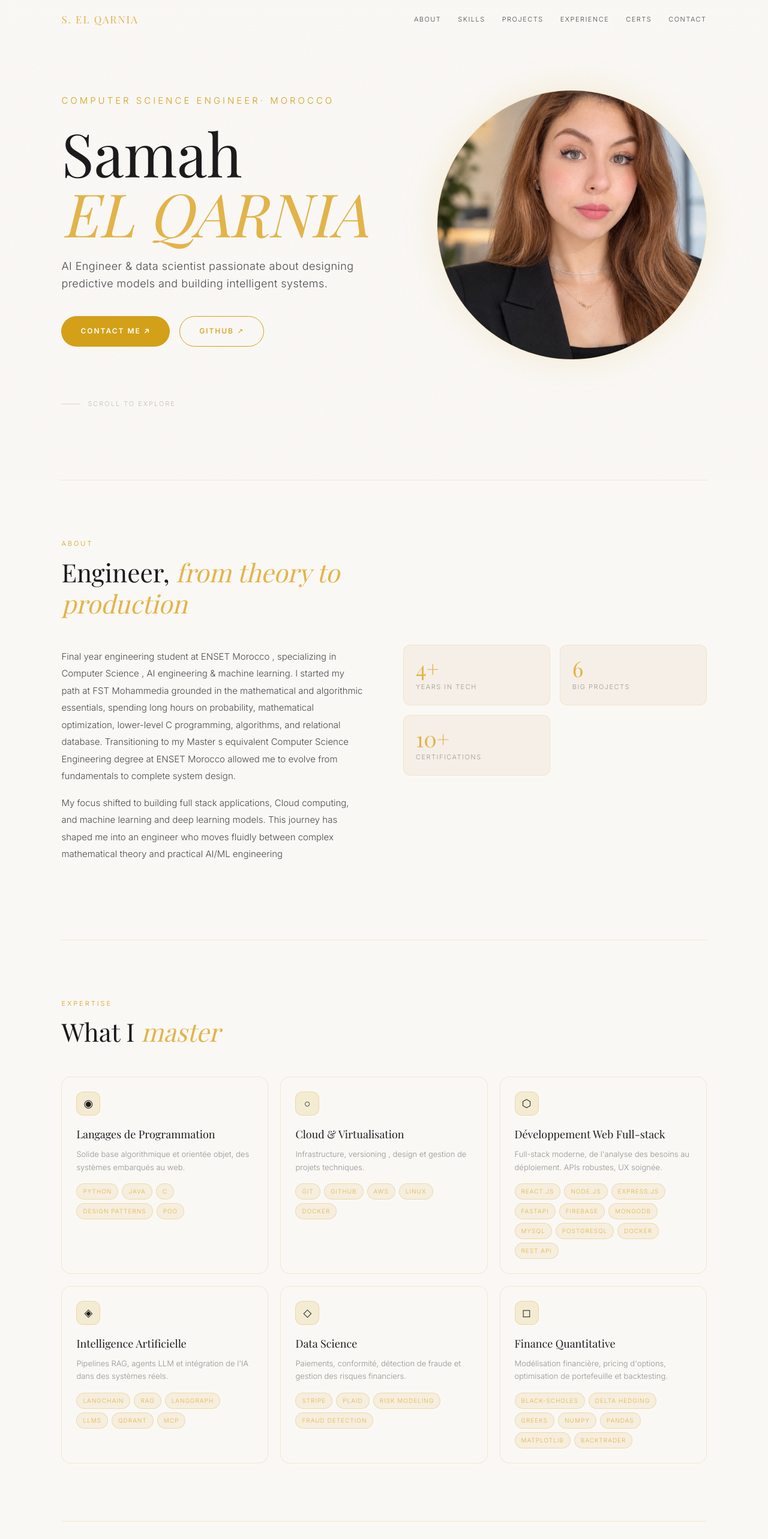
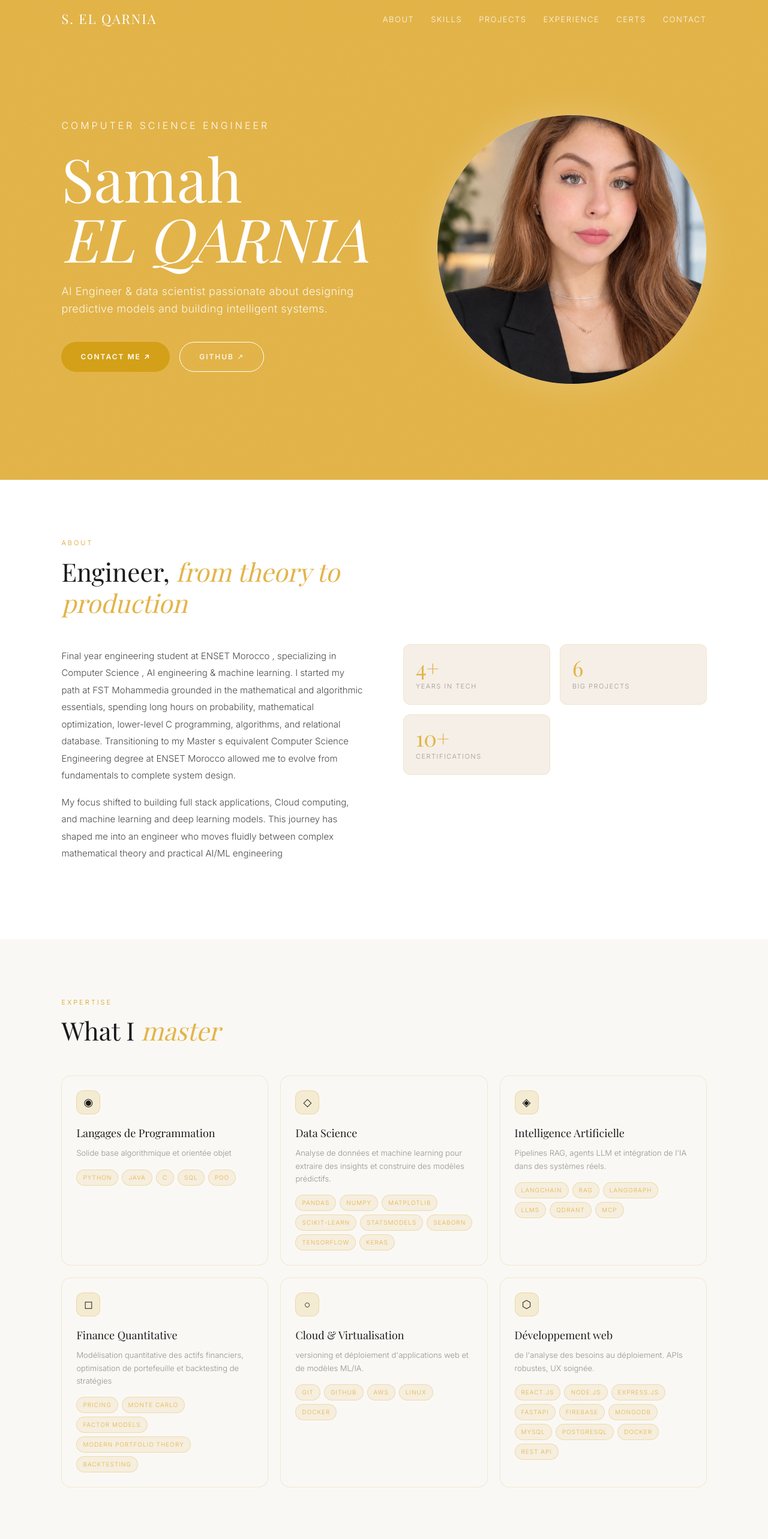
Before and after one commit to Samah-elqarnia/portfolio, a Next.js app: page / in a window 1280 px wide. Shown: the top 2566 px of the page at 60% size. Built offline with nearby package versions, Linux system fonts and the light colour scheme; a web font is replaced by a local one.

Commit message:
colors in every section

```diff
--- a/src/app/page.tsx
+++ b/src/app/page.tsx
@@ -10,33 +10,56 @@ import Footer from '@/components/ui/Footer'
 
 export default function Home() {
   return (
-    <main className="bg-cream min-h-screen text-black">
+    <main className="min-h-screen">
       <Navbar />
+
+      {/* Hero - Mustard Yellow */}
+      <div className="bg-mustard-light">
         <HeroSection />
+      </div>
+
+      {/* About - White */}
+      <div className="bg-white">
         <div className="max-w-[1400px] mx-auto px-[8%]">
-        <SectionDivider />
           <AboutSection />
-        <SectionDivider />
+        </div>
+      </div>
+
+      {/* Skills - Cream */}
+      <div className="bg-cream">
+        <div className="max-w-[1400px] mx-auto px-[8%]">
           <SkillsSection />
-        <SectionDivider />
+        </div>
+      </div>
+
+      {/* Projects - Beige */}
+      <div className="bg-beige">
+        <div className="max-w-[1400px] mx-auto px-[8%]">
           <ProjectsSection />
-        <SectionDivider />
+        </div>
+      </div>
+
+      {/* Experience - White */}
+      <div className="bg-white">
+        <div className="max-w-[1400px] mx-auto px-[8%]">
           <ExperienceSection />
-        <SectionDivider />
+        </div>
+      </div>
+
+      {/* Certifications - Cream */}
+      <div className="bg-cream">
+        <div className="max-w-[1400px] mx-auto px-[8%]">
           <CertificationsSection />
-        <SectionDivider />
+        </div>
+      </div>
+
+      {/* Contact - Beige */}
+      <div className="bg-beige">
+        <div className="max-w-[1400px] mx-auto px-[8%]">
           <ContactSection />
         </div>
-      <Footer />
+      </div>
+
     </main>
   )
 }
-
-function SectionDivider() {
-  return (
-    <hr
-      className="border-none"
-      style={{ borderTop: '0.5px solid rgba(212,160,23,0.18)' }}
-    />
-  )
-}
--- a/src/components/sections/ContactSection.tsx
+++ b/src/components/sections/ContactSection.tsx
@@ -166,8 +166,8 @@ function ContactForm() {
                    uppercase font-semibold transition-all duration-200
                    disabled:opacity-60"
         style={{
-          background: status === 'done' ? '#6B8E23' : '#D4A017',
-          color: status === 'done' ? '#FFFFFF' : '#FFFFFF',
+          background: status === 'done' ? '#6B8E23' : '#FFFFFF',
+          color: status === 'done' ? '#FFFFFF' : '#D4A017',
         }}
       >
         {status === 'idle' && translations.contact.submit}
--- a/src/components/sections/HeroSection.tsx
+++ b/src/components/sections/HeroSection.tsx
@@ -36,7 +36,7 @@ export default function HeroSection() {
         <div className="flex-1 w-full">
           {/* Eyebrow */}
           <p
-            className="text-[15px] tracking-[4px] uppercase text-mustard mb-6
+            className="text-[16px] tracking-[4px] uppercase text-white mb-6
                        animate-fade-up text-center lg:text-left"
           >
             {translations.hero.eyebrow}
@@ -47,14 +47,14 @@ export default function HeroSection() {
             className="font-serif leading-none animate-fade-up delay-100 text-center lg:text-left"
             style={{ fontSize: 'clamp(48px, 9vw, 100px)', opacity: 0 }}
           >
-            <span className="text-black">Samah</span>
+            <span className="text-white">Samah</span>
             <br />
-            <span className="text-mustard-light italic">EL QARNIA</span>
+            <span className="text-white italic">EL QARNIA</span>
           </h1>
 
           {/* Tagline */}
           <p
-            className="text-black-light text-[clamp(14px,1.8vw,18px)] font-light
+            className="text-white/90 text-[clamp(14px,1.8vw,18px)] font-light
                        mt-6 lg:mb-10 mb-4 max-w-xl leading-relaxed tracking-wide
                        animate-fade-up delay-200 mx-auto lg:mx-0 text-center lg:text-left"
             style={{ opacity: 0 }}
@@ -81,7 +81,7 @@ export default function HeroSection() {
           className="flex-1 flex justify-center lg:justify-end w-full animate-fade-up delay-300"
           style={{ opacity: 0 }}
         >
-          <div className="relative w-56 h-56 sm:w-72 sm:h-72 lg:w-[450px] lg:h-[450px] rounded-full overflow-hidden border-[0.5px] border-mustard/30 shadow-[0_0_60px_rgba(212,160,23,0.15)]">
+          <div className="relative w-56 h-56 sm:w-72 sm:h-72 lg:w-[450px] lg:h-[450px] rounded-full overflow-hidden border-[0.5px] border-white/30 shadow-[0_0_60px_rgba(255,255,255,0.2)]">
             <Image
               src={samahPhoto}
               alt={personalInfo.name}
@@ -95,13 +95,6 @@ export default function HeroSection() {
 
       </div>
 
-      {/* Scroll hint */}
-      <div className="mt-16 flex items-center gap-3 animate-fade-up delay-600 justify-center lg:justify-start" style={{ opacity: 0 }}>
-        <div className="w-8 h-px" style={{ background: 'rgba(26,26,26,0.15)' }} />
-        <span className="text-[11px] tracking-[2px] uppercase text-black/25">
-          {translations.hero.scrollHint}
-        </span>
-      </div>
     </section>
   )
 }
--- a/src/components/ui/Elements.tsx
+++ b/src/components/ui/Elements.tsx
@@ -103,9 +103,9 @@ export function ButtonOutline({
       target={target}
       rel={target === '_blank' ? 'noopener noreferrer' : undefined}
       className="inline-flex items-center gap-2 text-[12px] tracking-[2px] uppercase
-                 font-medium px-8 py-3.5 rounded-full text-mustard
-                 hover:bg-[rgba(212,160,23,0.08)] transition-all duration-200"
-      style={{ border: '0.5px solid #D4A017' }}
+                 font-medium px-8 py-3.5 rounded-full text-white
+                 hover:bg-[rgba(255,255,255,0.1)] transition-all duration-200"
+      style={{ border: '0.5px solid #FFFFFF' }}
     >
       {children}
     </a>
--- a/src/components/ui/Footer.tsx
+++ b/src/components/ui/Footer.tsx
@@ -7,7 +7,7 @@ export default function Footer() {
   return (
     <footer
       className="text-center py-8 px-[8%] mt-0"
-      style={{ borderTop: '0.5px solid rgba(212,160,23,0.12)' }}
+      style={{ borderTop: '0.5px solid rgba(0, 0, 0, 0.12)' }}
     >
       <p className="text-[11px] tracking-[2px] uppercase text-black/20">
         {translations.footer.copyright.replace('{year}', String(new Date().getFullYear()))}
--- a/src/components/ui/Navbar.tsx
+++ b/src/components/ui/Navbar.tsx
@@ -17,14 +17,14 @@ export default function Navbar() {
     <nav
       className="fixed top-0 left-0 right-0 z-50 transition-all duration-300"
       style={{
-        background: scrolled ? 'rgba(250,248,245,0.9)' : 'rgba(250,248,245,0.75)',
+        background: scrolled ? 'rgba(227,180,72,0.95)' : 'rgba(227,180,72,0.9)',
         backdropFilter: 'blur(12px)',
-        borderBottom: scrolled ? '0.5px solid rgba(212,160,23,0.16)' : 'none',
+        borderBottom: scrolled ? '0.5px solid rgba(255,255,255,0.2)' : 'none',
       }}
     >
       <div className="max-w-[1400px] mx-auto px-[8%] h-16 flex items-center justify-between">
         {/* Logo */}
-        <span className="font-serif text-[17px] tracking-[2px] text-mustard-light">
+        <span className="font-serif text-[22px] tracking-[2px] text-white">
           S. EL QARNIA
         </span>
 
@@ -34,8 +34,8 @@ export default function Navbar() {
             <a
               key={link.href}
               href={link.href}
-              className="text-[11px] tracking-[1.5px] uppercase text-black-light
-                         hover:text-mustard transition-colors duration-200"
+              className="text-[13px] tracking-[1.5px] uppercase text-white/90
+                         hover:text-white transition-colors duration-200"
             >
               {link.label}
             </a>
@@ -50,15 +50,15 @@ export default function Navbar() {
             aria-label="Menu"
           >
             <span
-              className="block w-5 h-px bg-black-light transition-all duration-200"
+              className="block w-5 h-px bg-white transition-all duration-200"
               style={{ transform: menuOpen ? 'rotate(45deg) translateY(4px)' : 'none' }}
             />
             <span
-              className="block w-5 h-px bg-black-light transition-all duration-200"
+              className="block w-5 h-px bg-white transition-all duration-200"
               style={{ opacity: menuOpen ? 0 : 1 }}
             />
             <span
-              className="block w-5 h-px bg-black-light transition-all duration-200"
+              className="block w-5 h-px bg-white transition-all duration-200"
               style={{ transform: menuOpen ? 'rotate(-45deg) translateY(-4px)' : 'none' }}
             />
           </button>
@@ -70,8 +70,8 @@ export default function Navbar() {
         <div
           className="md:hidden border-t flex flex-col px-[8%] py-6 gap-5"
           style={{
-            background: 'rgba(250,248,245,0.98)',
-            borderColor: 'rgba(212,160,23,0.15)',
+            background: 'rgba(227,180,72,0.98)',
+            borderColor: 'rgba(255,255,255,0.2)',
           }}
         >
           {translations.navLinks.map((link) => (
@@ -79,8 +79,8 @@ export default function Navbar() {
               key={link.href}
               href={link.href}
               onClick={() => setMenuOpen(false)}
-              className="text-[12px] tracking-[2px] uppercase text-black-light
-                         hover:text-mustard transition-colors"
+              className="text-[12px] tracking-[2px] uppercase text-white/90
+                         hover:text-white transition-colors"
             >
               {link.label}
             </a>
--- a/src/data/portfolio.ts
+++ b/src/data/portfolio.ts
@@ -57,20 +57,14 @@ export const skills = [
   {
     icon: '◉',
     title: 'Langages de Programmation',
-    desc: 'Solide base algorithmique et orientée objet, des systèmes embarqués au web.',
-    tags: ['Python', 'Java', 'C', 'Design Patterns', 'POO'],
+    desc: 'Solide base algorithmique et orientée objet ',
+    tags: ['Python', 'Java', 'C', 'SQL','POO'],
   },
   {
-    icon: '○',
-    title: 'Cloud & Virtualisation',
-    desc: 'Infrastructure, versioning , design et gestion de projets techniques.',
-    tags: ['Git', 'GitHub', 'AWS', 'Linux', 'Docker'],
-  },
-  {
-    icon: '⬡',
-    title: 'Développement Web Full-stack',
-    desc: 'Full-stack moderne, de l\'analyse des besoins au déploiement. APIs robustes, UX soignée.',
-    tags: ['React.js', 'Node.js', 'Express.js', 'FastAPI', 'Firebase', 'MongoDB', 'MySQL', 'PostgreSQL', 'Docker', 'REST API'],
+    icon: '◇',
+    title: 'Data Science',
+    desc: 'Analyse de données et machine learning pour extraire des insights et construire des modèles prédictifs.',
+    tags: ['Pandas', 'NumPy', 'Matplotlib', 'Scikit-learn', 'Statsmodels', 'Seaborn', 'TensorFlow', 'Keras'],
   },
   {
     icon: '◈',
@@ -79,16 +73,23 @@ export const skills = [
     tags: ['LangChain', 'RAG', 'LangGraph', 'LLMs', 'Qdrant', 'MCP'],
   },
   {
-    icon: '◇',
-    title: 'Data Science',
-    desc: 'Paiements, conformité, détection de fraude et gestion des risques financiers.',
-    tags: ['Stripe', 'Plaid', 'Risk Modeling', 'Fraud Detection'],
+    icon: '◻',
+    title: 'Finance Quantitative',
+    desc: 'Modélisation quantitative des actifs financiers, optimisation de portefeuille et backtesting de stratégies',
+    tags: ['pricing', 'Monte Carlo', 'Factor Models', 'Modern Portfolio Theory', 'Backtesting'],
+  }
+
+  ,{
+    icon: '○',
+    title: 'Cloud & Virtualisation',
+    desc: 'versioning et déploiement d\'applications web et de modèles ML/IA.',
+    tags: ['Git', 'GitHub', 'AWS', 'Linux', 'Docker'],
   },
   {
-    icon: '◻',
-    title: 'Finance Quantitative',
-    desc: 'Modélisation financière, pricing d\'options, optimisation de portefeuille et backtesting.',
-    tags: ['Black-Scholes', 'Delta Hedging', 'Greeks', 'NumPy', 'Pandas', 'Matplotlib', 'backtrader'],
+    icon: '⬡',
+    title: ' Développement web ',
+    desc: 'de l\'analyse des besoins au déploiement. APIs robustes, UX soignée.',
+    tags: ['React.js', 'Node.js', 'Express.js', 'FastAPI', 'Firebase', 'MongoDB', 'MySQL', 'PostgreSQL', 'Docker', 'REST API'],
   }
 ]
 
@@ -163,23 +164,32 @@ export const projects: Project[] = [
 
 // ── Experience ────────────────────────────────────────────────
 export const experiences = [
-  {
-    date: 'Janv. 2025 → Janv. 2026',
-    role: 'Développeur Web — Freelance',
-    company: 'Indépendant',
+   {
+    date: 'Juin 2026 -> Juillet 2026',
+    role: 'stage ingénierie IA ',
+    company: 'ESFPP',
     points: [
-      'Application mobile de gestion pour une association de protection animale',
-      'Projets e-commerce full-stack de l\'analyse au déploiement',
-      'Stack : MERN, Firebase, Stripe, Clerk, Cloudinary, Inngest',
+      'Conçu et intégré une architecture avancée de Génération Augmentée par Récupération (RAG) ainsi qu\'une API dans un chatbot pédagogique propulsé par l\'IA, intégré au tableau de bord pedagogique de l\'école.',
+      'Stack : Python,LangChain, Mistral AI, Qdrant,React.js, FastAPI',
     ],
   },
   {
-    date: '4 Août → 29 Août 2025',
-    role: 'Développeur Web — Stage',
+    date: 'Juin 2026',
+    role: 'Stage virtuel en Recherche Quantitative',
+    company: 'JP Morgan Chase ',
+    points: [
+      'Conception d\'un modèle d\'estimation des prix et développement d\'une fonction de valorisation de contrats de stockage respectant les contraintes d\'injection, de retrait et de capacité.',
+      'Développement d\'un modèle de régression logistique pour estimer la probabilité de défaut et la perte attendue (expected loss), et mise en œuvre d\'une segmentation du score FICO (FICO score bucketing) par clustering k-means et programmation dynamique.',
+      'Stack : Pythons (NumPy, Pandas, Matplotlib, Scikit-learn)',
+    ],
+  },
+  {
+    date: 'Août 2025 → Septembre 2025',
+    role: 'Développeur Web Full stack — Stage',
     company: 'TOPAUTO Mohammedia',
     points: [
-      'Développement complet du site web : RDV en ligne, catalogue véhicules',
-      'Conception de l\'espace administrateur (gestion + suivi des opérations)',
+      'Développement complet du site web permettant au clients de prendre des RDV en ligne, consulter du catalogue véhicules et obtenir des informations sur les offres disponibles',
+      'Conception de l\'espace administrateur pour la gestion des données et le suivi des opérations',
       'Stack : React.js, Firebase (Auth, Firestore), Cloudinary',
     ],
   },
@@ -187,7 +197,7 @@ export const experiences = [
 
 export const education = [
   {
-    date: '2024 → 2026',
+    date: '2024 → 2027',
     role: 'Cycle Ingénieur : ingenierie informatique ',
     company: 'ENSET Mohammedia',
     points: [],
@@ -195,7 +205,7 @@ export const education = [
   {
     date: '2022 → 2024',
     role: 'DEUST Sciences et Techniques',
-    company: 'FST Mohammedia',
+    company: 'Faculté des Sciences et Techniques, Mohammedia',
     points: [],
   },
   {
--- a/src/data/translations.ts
+++ b/src/data/translations.ts
@@ -8,7 +8,7 @@ export const translations = {
     { href: '#contact', label: 'Contact' },
   ],
   hero: {
-    eyebrow: 'Computer Science engineer· Morocco',
+    eyebrow: 'Computer Science engineer',
     tagline: 'AI Engineer & data scientist passionate about designing predictive models and building intelligent systems.',
     contact: 'Contact me ↗',
     github: 'GitHub ↗',
```
Lines whose indentation alone changed are shown as unchanged.
